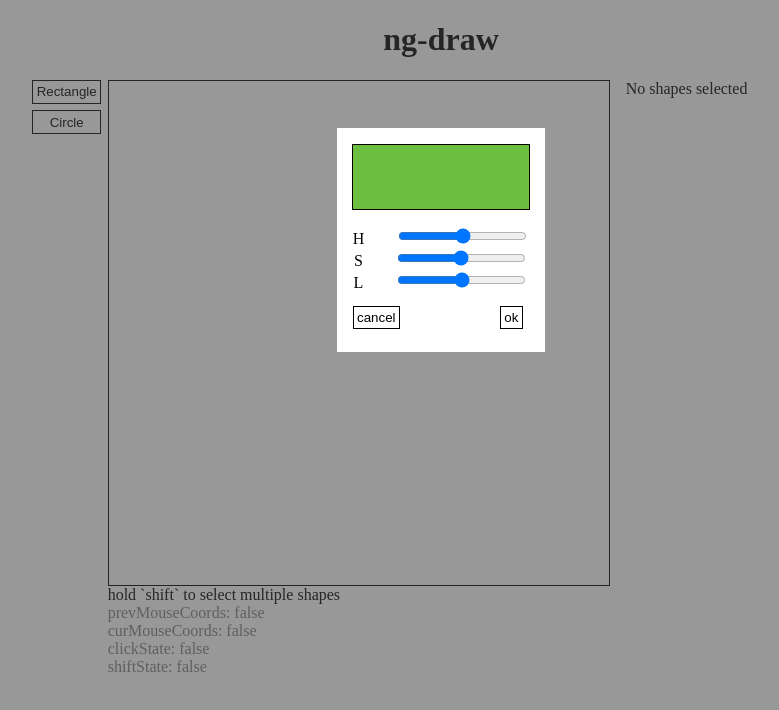
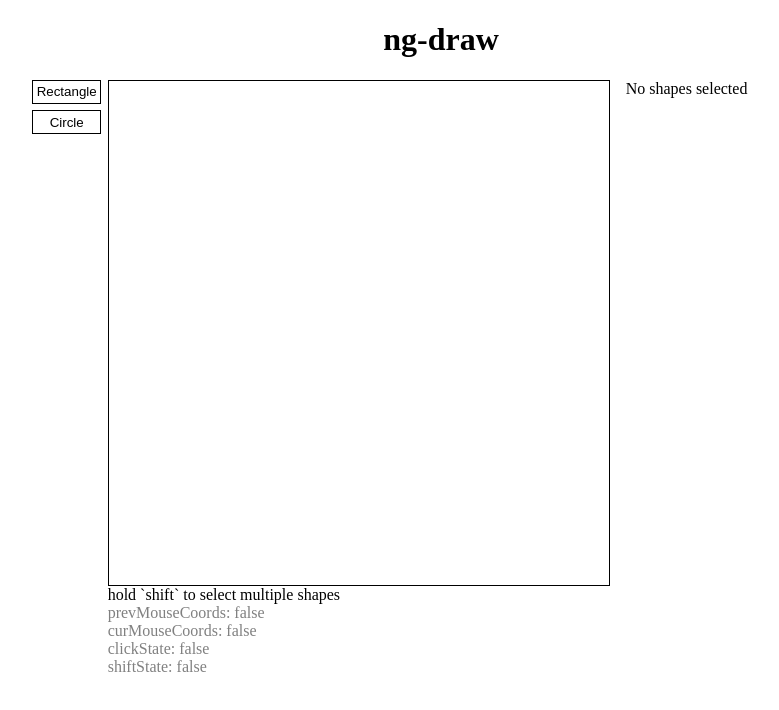
Before and after one commit to krnsk0/ng-draw, an Angular app: page / in a window 1280 px wide. Shown: the top 710 px of the page, without its empty margins (199-978 px from the left). Built offline with nearby package versions, Linux system fonts and the light colour scheme.

Commit message:
rework modal to avoid shape closure bug

```diff
--- a/src/app/components/properties/properties.component.html
+++ b/src/app/components/properties/properties.component.html
@@ -64,32 +64,50 @@
       <div
         class="color-swatch"
         [style.background]="convertColorTripleToString(shape.hslColor)"
-        (click)="openModal()"
+        (click)="openModal(shape.id)"
       ></div>
-    </div>
-  </div>
-  <app-modal *ngIf="modalOpen" (overlayClick)="modalOverlayClick()">
+      <app-modal *ngIf="modalOpen" (overlayClick)="cancelModal()">
         <div class="modal-flex">
           <div
             class="color-swatch-modal"
-        [style.background]="convertColorTripleToString([100, 50, 50])"
+            [style.background]="convertColorTripleToString(tempHslModalColor)"
           ></div>
           <div>
             <label class="modal-label">H</label>
-        <input type="range" />
+            <input
+              type="range"
+              min="0"
+              max="360"
+              (input)="handleColorInput(0, $event)"
+              [value]="shape.hslColor[0]"
+            />
           </div>
           <div>
             <label class="modal-label">S</label>
-        <input type="range" />
+            <input
+              type="range"
+              min="0"
+              max="100"
+              (input)="handleColorInput(1, $event)"
+              [value]="shape.hslColor[1]"
+            />
           </div>
           <div>
             <label class="modal-label">L</label>
-        <input type="range" />
+            <input
+              type="range"
+              min="0"
+              max="100"
+              (input)="handleColorInput(2, $event)"
+              [value]="shape.hslColor[2]"
+            />
           </div>
           <div class="modal-button-container">
-        <button type="button" class="modal-button">cancel</button>
-        <button type="button" class="modal-button">ok</button>
+            <button type="button" class="modal-button" (click)="cancelModal()">cancel</button>
+            <button type="button" class="modal-button" (click)="modalOk()">ok</button>
           </div>
         </div>
       </app-modal>
     </div>
+  </div>
+</div>
--- a/src/app/components/properties/properties.component.ts
+++ b/src/app/components/properties/properties.component.ts
@@ -9,6 +9,7 @@ import {
   minCircleRadius,
   maxCircleRadius,
 } from '../../constants';
+import { hslTriple } from '../../types';
 
 @Component({
   selector: 'app-properties',
@@ -31,10 +32,9 @@ export class PropertiesComponent implements OnInit, OnDestroy {
   isRectangle = Rectangle.isRectangle;
 
   // for the color-picker modal
-  modalOpen = true;
+  modalOpen = false;
   tempHslModalColor: [number, number, number] = [0, 0, 0];
-
-  // helper for color conversion
+  tempShapeId: string | null = null;
   convertColorTripleToString = Shape.convertColorTripleToString;
 
   constructor(public sceneService: SceneService) {}
@@ -65,11 +65,50 @@ export class PropertiesComponent implements OnInit, OnDestroy {
     this.sceneService.removeShapeById(uuid);
   }
 
-  modalOverlayClick(): void {
+  /**
+   * Open the modal, set a temp color
+   */
+  openModal(shapeId: string): void {
+    this.modalOpen = true;
+    this.tempShapeId = shapeId;
+    const currentShape = this.sceneService.sceneState.find((shape) => shape.id === shapeId);
+    if (currentShape) {
+      this.tempHslModalColor = currentShape.hslColor;
+    }
+  }
+
+  /**
+   * Close modal without changing any state
+   */
+  cancelModal(): void {
     this.modalOpen = false;
   }
 
-  openModal(): void {
-    this.modalOpen = true;
+  /**
+   * Close modal but persist color change
+   */
+  modalOk(): void {
+    this.modalOpen = false;
+    const currentShape = this.sceneService.sceneState.find(
+      (shape) => shape.id === this.tempShapeId
+    );
+    if (currentShape) {
+      currentShape.hslColor = this.tempHslModalColor;
+      this.sceneService.pushSceneUpdate();
+    }
+  }
+
+  /**
+   * Handle input events from the color sliders
+   */
+  handleColorInput(tripleIndex: number, $event: Event): void {
+    const value = +($event.target as HTMLInputElement).value;
+    const colorCopy: hslTriple = [
+      this.tempHslModalColor[0],
+      this.tempHslModalColor[1],
+      this.tempHslModalColor[2],
+    ];
+    colorCopy[tripleIndex] = +value;
+    this.tempHslModalColor = colorCopy;
   }
 }
```
Lines whose indentation alone changed are shown as unchanged.
